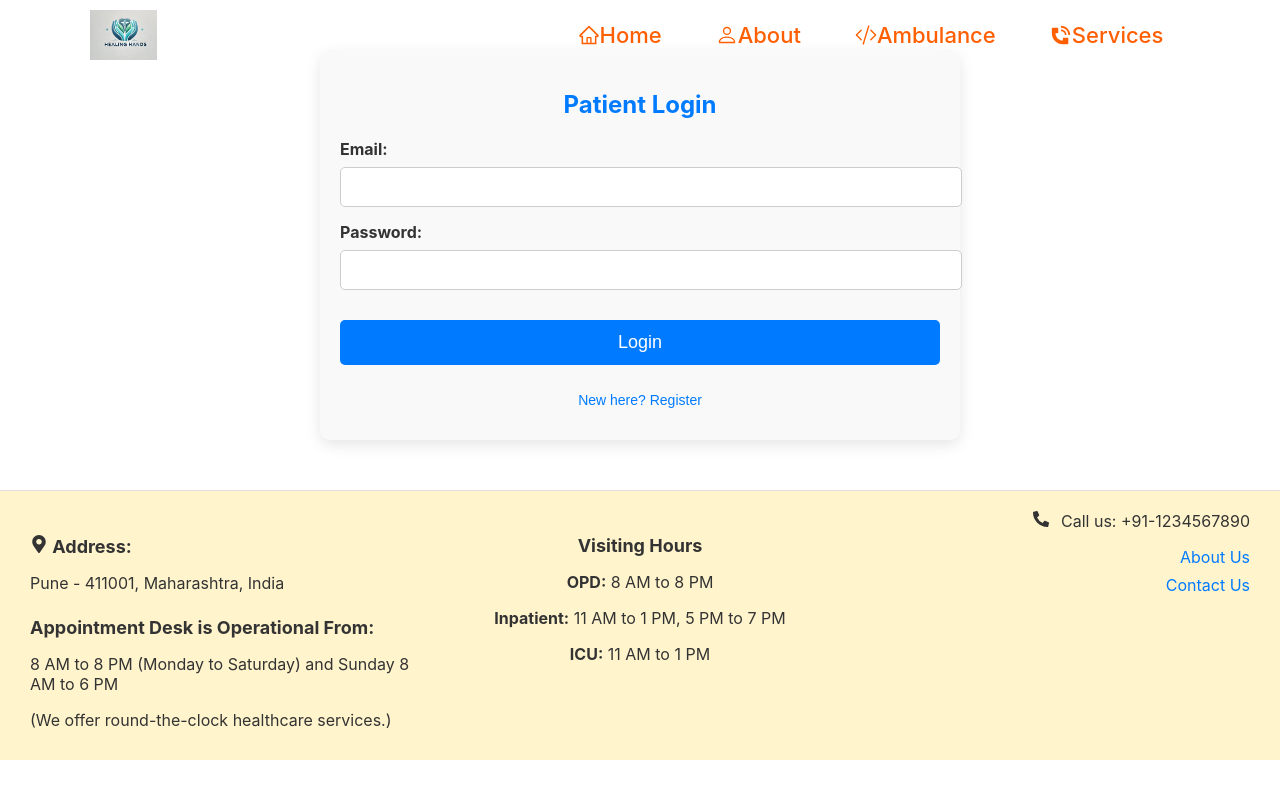
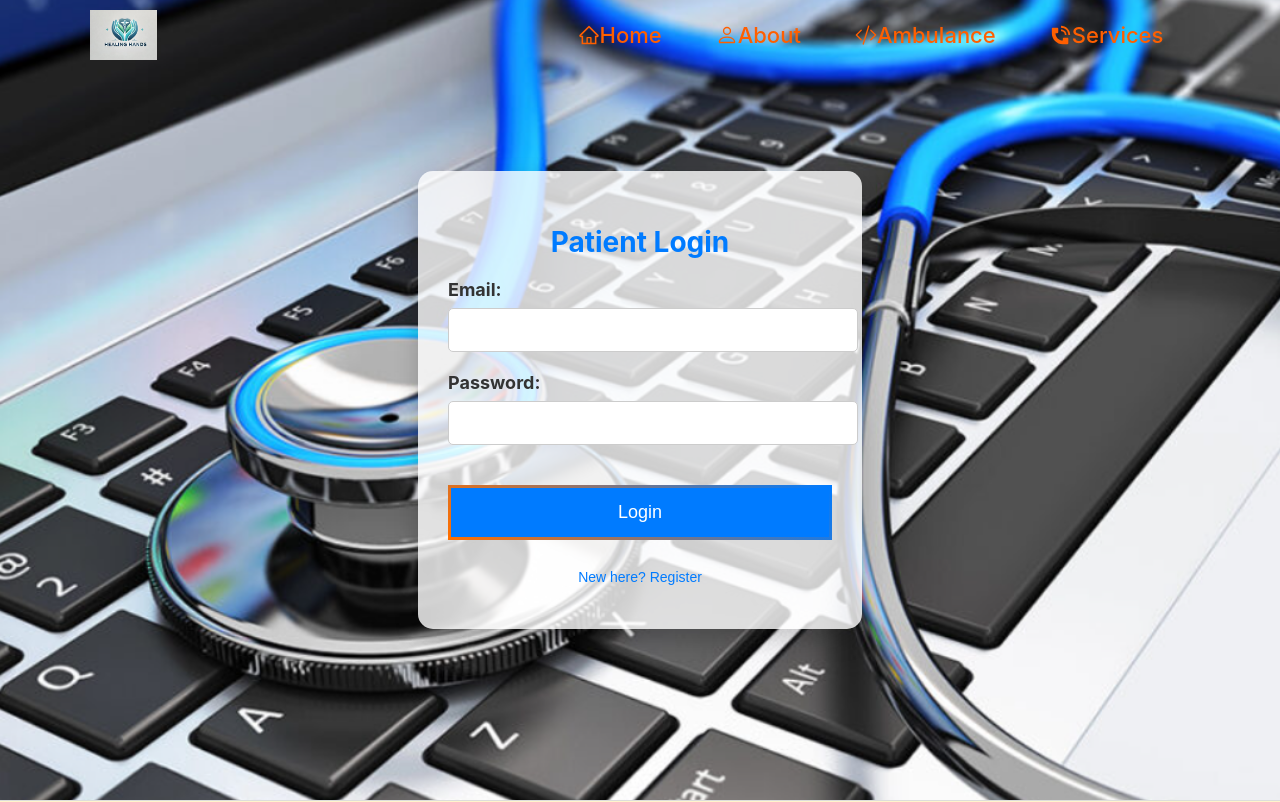
Before and after one commit to Prajp11/Prompt-Aid, a React (Create React App) app: page /appointment in a window 1280 px wide. Shown: the top 802 px of the page. Built offline with nearby package versions, Linux system fonts and the light colour scheme.

Commit message:
Updated login page with background image

```diff
--- a/src/App.css
+++ b/src/App.css
@@ -520,25 +520,45 @@
   margin-top: 10px;
 }
 
+/* Scoped Appointment Page Container */
+.appointment-page {
+  background-image: url('./Images/loginpage.png'); /* Ensure correct path */
+  background-size: cover;
+  background-position: center;
+  background-repeat: no-repeat;
+  min-height: 100vh;
+  display: flex;
+  justify-content: center;
+  align-items: center;
+}
 
-/* Scoped Appointment Page Container */
+/* Appointment Container with Opacity and Bigger Size */
 .appointment-page .appointment-container {
-  max-width: 600px;
-  margin: 50px auto;
-  padding: 20px;
-  background-color: #f9f9f9;
-  border-radius: 10px;
-  box-shadow: 0px 5px 15px rgba(0, 0, 0, 0.1);
+  width: 30%;
+  max-width: 700px; /* Increased width */
+  padding: 30px; /* Increased padding */
+  background-color: rgba(255, 255, 255, 0.8); /* Added opacity */
+  border-radius: 15px; /* More rounded corners */
+  box-shadow: 0px 10px 25px rgba(0, 0, 0, 0.2); /* Deeper shadow for a better effect */
+  transition: transform 0.3s ease, box-shadow 0.3s ease;
+}
+
+/* Add hover effect for the container */
+.appointment-page .appointment-container:hover {
+  transform: scale(1.02); /* Slight scale-up on hover */
+  box-shadow: 0px 15px 30px rgba(0, 0, 0, 0.3); /* Darker shadow on hover */
 }
 
 .appointment-page .appointment-container h2 {
   text-align: center;
   color: #007bff;
   margin-bottom: 20px;
+  font-size: 28px; /* Increased font size */
 }
 
+/* Form Group Styles */
 .appointment-page .form-group {
-  margin-bottom: 15px;
+  margin-bottom: 20px;
 }
 
 .appointment-page .form-group label {
@@ -546,37 +566,46 @@
   margin-bottom: 8px;
   font-weight: bold;
   color: #333;
+  font-size: 18px; /* Larger label font size */
 }
 
+/* Input Styles with Hover and Focus Effects */
 .appointment-page .form-group input {
   width: 100%;
-  padding: 10px;
+  padding: 12px; /* Larger padding */
   font-size: 16px;
   border: 1px solid #ccc;
   border-radius: 5px;
-  transition: border-color 0.3s ease;
+  transition: border-color 0.3s ease, box-shadow 0.3s ease;
 }
 
 .appointment-page .form-group input:focus {
   border-color: #007bff;
+  box-shadow: 0 0 8px rgba(0, 123, 255, 0.4); /* Blue glow effect on focus */
   outline: none;
 }
 
+/* Submit Button with Hover Effect */
 .appointment-page button {
   width: 100%;
-  padding: 12px;
+  padding: 14px;
   font-size: 18px;
   background-color: #007bff;
   color: white;
-  border: none;
+  border: 3px solid transparent; /* Transparent border */
+  border-image: linear-gradient(45deg, #ff6f00, #007bff) 1; /* Gradient border */
   border-radius: 5px;
   cursor: pointer;
-  transition: background-color 0.3s ease;
-  margin-top: 15px;
+  transition: background-color 0.3s ease, transform 0.3s ease;
+  margin-top: 20px;
+  position: relative;
+  z-index: 1;
+  animation: rotate-border 4s linear infinite;
 }
 
 .appointment-page button:hover {
   background-color: #0056b3;
+  transform: translateY(-3px);
 }
 
 /* Toggle Button */
@@ -591,7 +620,9 @@
 
 .appointment-page .toggle-btn:hover {
   text-decoration: underline;
+  color: #0056b3;
 }
+
 
 /* Ambulance Container */
 .ambulance-container {
--- a/src/components/Appointment.jsx
+++ b/src/components/Appointment.jsx
@@ -8,7 +8,7 @@ const Appointment = () => {
   };
 
   return (
-    <div className="appointment-page"> {/* Add this class here */}
+    <div className="appointment-page">
       <div className="appointment-container">
         <h2>{isNewPatient ? "New Patient Registration" : "Patient Login"}</h2>
         <form>
```
Also changed, not shown: src/Images/loginpage.png (added).
